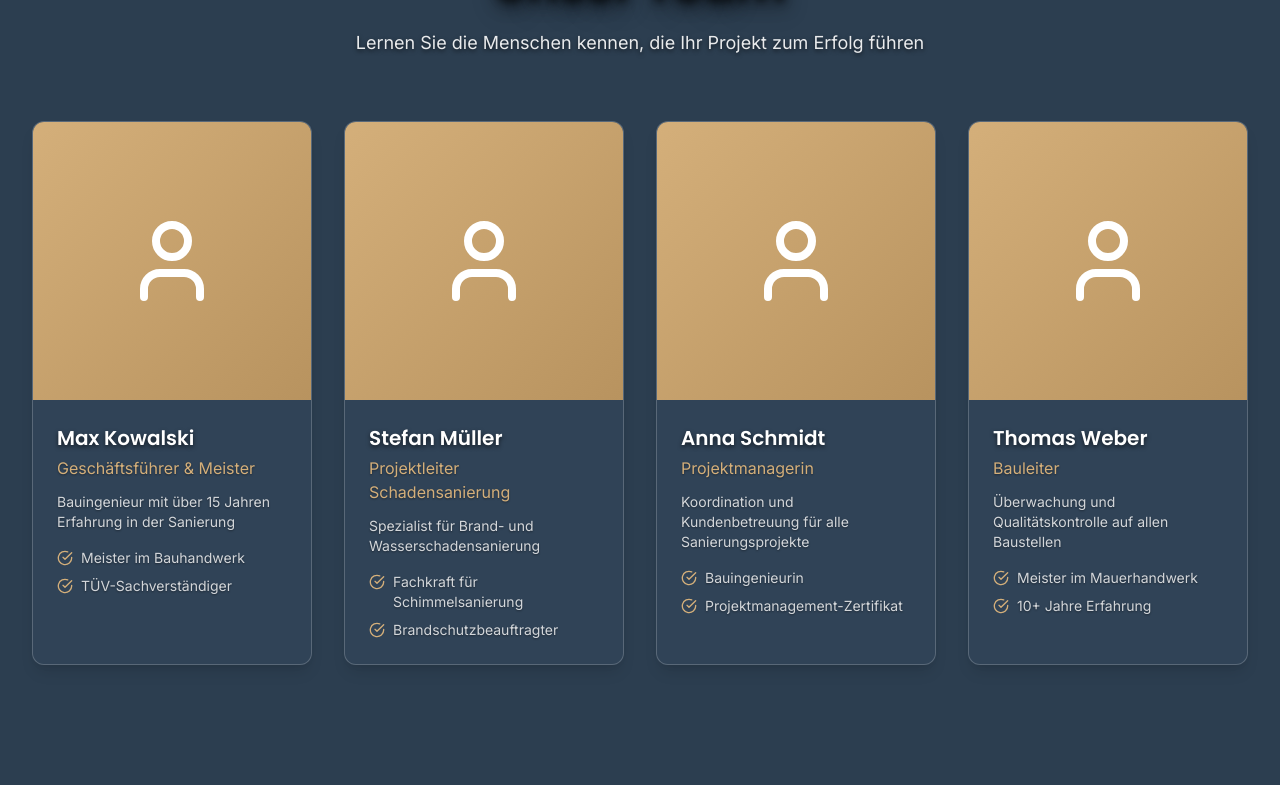
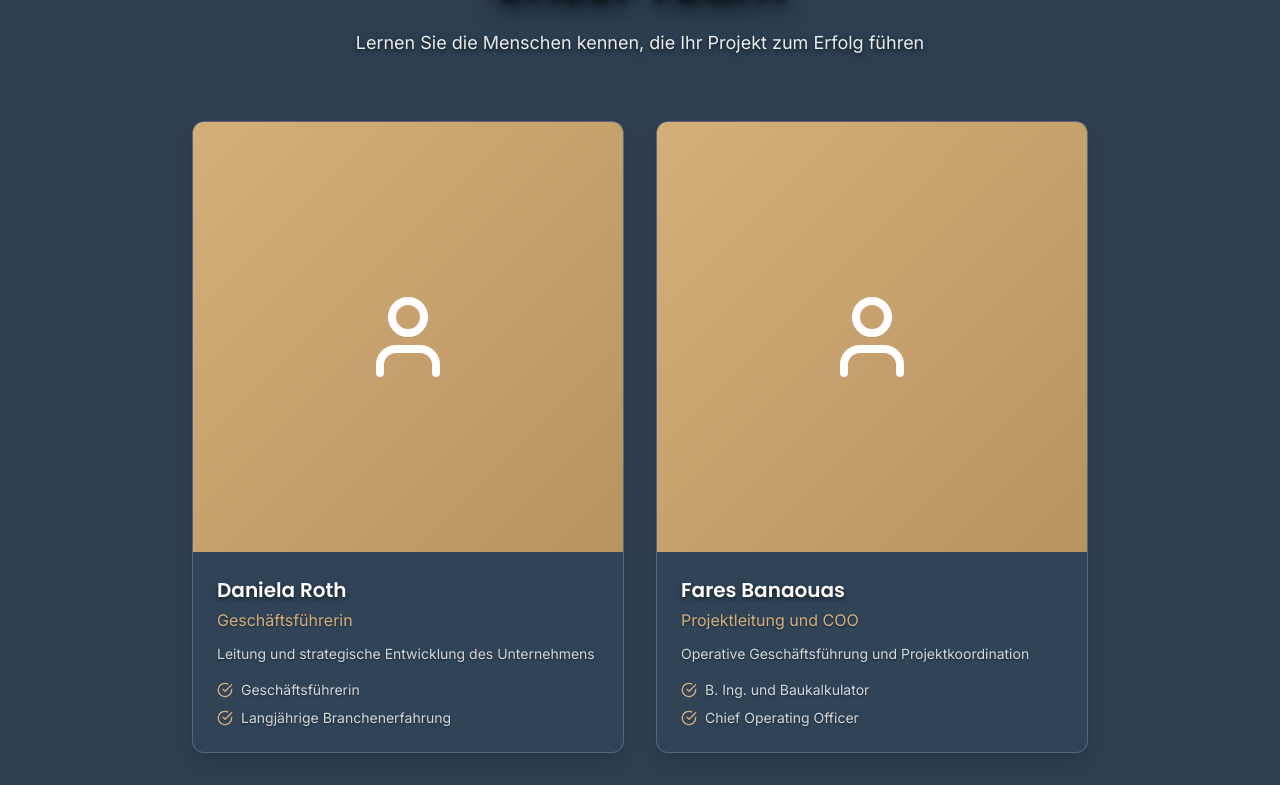
Before and after one commit to dr0394/nordicbausanierung, a React (Vite) app: page / in a window 1280 px wide. Shown: the part 8475-9260 px from the top of the page. Built offline with nearby package versions, Linux system fonts and the light colour scheme; no server answers.

Commit message:
Updated Team.tsx

```diff
--- a/src/components/Team.tsx
+++ b/src/components/Team.tsx
@@ -3,28 +3,16 @@ import { User, CheckCircle } from 'lucide-react';
 const Team = () => {
   const teamMembers = [
     {
-      name: 'Max Kowalski',
-      role: 'Geschäftsführer & Meister',
-      description: 'Bauingenieur mit über 15 Jahren Erfahrung in der Sanierung',
-      qualifications: ['Meister im Bauhandwerk', 'TÜV-Sachverständiger'],
+      name: 'Daniela Roth',
+      role: 'Geschäftsführerin',
+      description: 'Leitung und strategische Entwicklung des Unternehmens',
+      qualifications: ['Geschäftsführerin', 'Langjährige Branchenerfahrung'],
     },
     {
-      name: 'Stefan Müller',
-      role: 'Projektleiter Schadensanierung',
-      description: 'Spezialist für Brand- und Wasserschadensanierung',
-      qualifications: ['Fachkraft für Schimmelsanierung', 'Brandschutzbeauftragter'],
-    },
-    {
-      name: 'Anna Schmidt',
-      role: 'Projektmanagerin',
-      description: 'Koordination und Kundenbetreuung für alle Sanierungsprojekte',
-      qualifications: ['Bauingenieurin', 'Projektmanagement-Zertifikat'],
-    },
-    {
-      name: 'Thomas Weber',
-      role: 'Bauleiter',
-      description: 'Überwachung und Qualitätskontrolle auf allen Baustellen',
-      qualifications: ['Meister im Mauerhandwerk', '10+ Jahre Erfahrung'],
+      name: 'Fares Banaouas',
+      role: 'Projektleitung und COO',
+      description: 'Operative Geschäftsführung und Projektkoordination',
+      qualifications: ['B. Ing. und Baukalkulator', 'Chief Operating Officer'],
     },
   ];
 
@@ -50,7 +38,7 @@ const Team = () => {
           </p>
         </div>
 
-        <div className="grid md:grid-cols-2 lg:grid-cols-4 gap-8 mb-16">
+        <div className="grid md:grid-cols-2 gap-8 mb-16 max-w-4xl mx-auto">
           {teamMembers.map((member, index) => (
             <div
               key={index}
```
